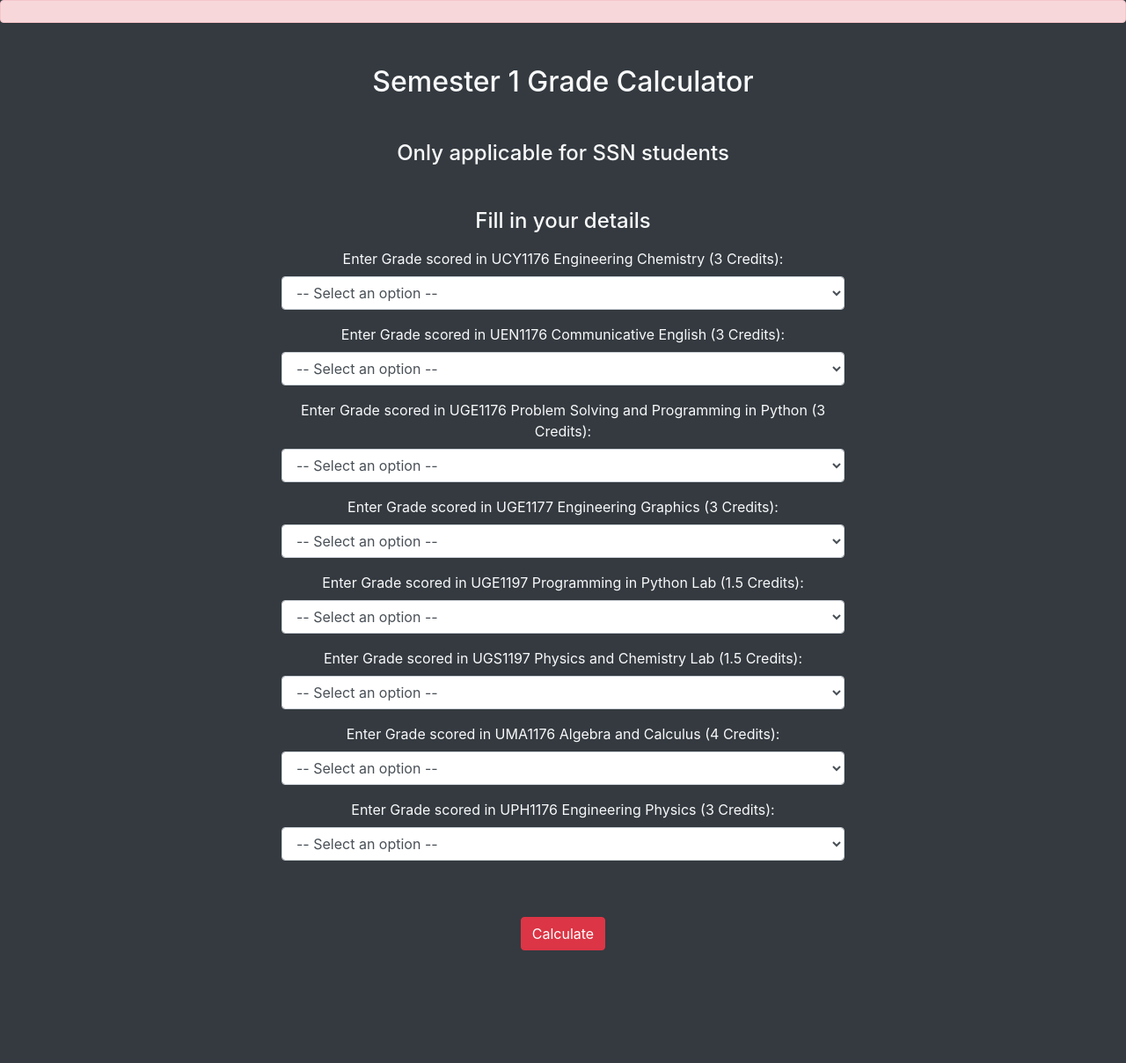
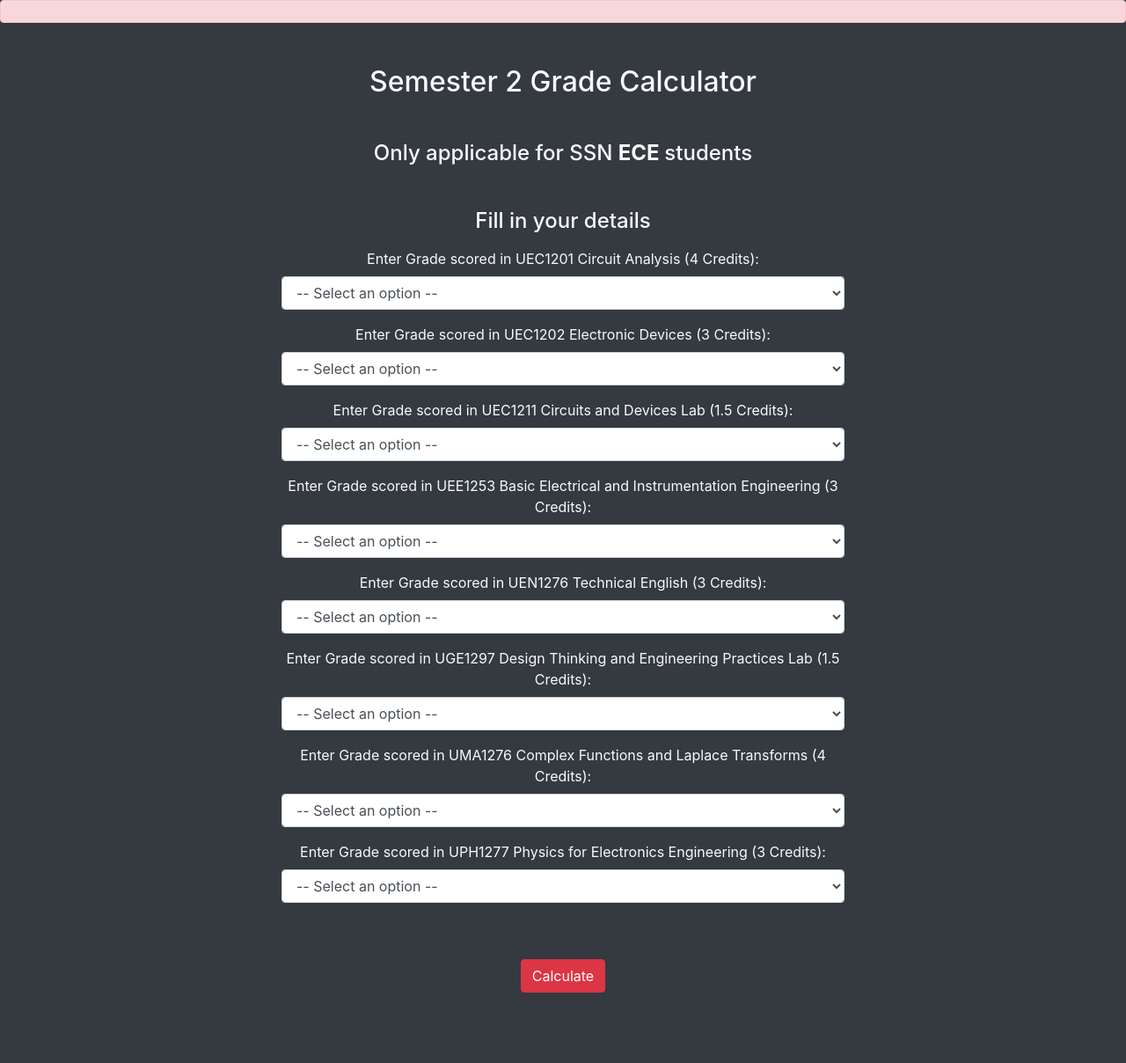
Before and after one commit to hariharan-tech/ssngradecalc, a Flask app: page / in a window 1280 px wide. Shown: the top 1208 px of the page at 88% size. Run offline with Flask 2, Linux system fonts and the light colour scheme; some libraries are stand-ins or nearby versions.

Commit message:
Update index.html

```diff
--- a/templates/index.html
+++ b/templates/index.html
@@ -6,13 +6,13 @@
 <div class="alert alert-danger">
   <strong>{{alertext}}</strong>
 </div>
-<h2 class="my-5">Semester 1 Grade Calculator</h2>
-<h4 class="my-5">Only applicable for SSN students</h4>
+<h2 class="my-5">Semester 2 Grade Calculator</h2>
+<h4 class="my-5">Only applicable for SSN <strong> ECE </strong> students</h4>
 <h4 class="my-3">Fill in your details</h4>
 <form action="/" method="POST" class="w-50 mx-auto my-3">
   <div class="form-group">
-      <label>Enter Grade scored in UCY1176 Engineering Chemistry (3 Credits):</label>
-      <select class="form-control" name="ucy">
+      <label>Enter Grade scored in UEC1201 Circuit Analysis (4 Credits):</label>
+      <select class="form-control" name="ca">
           <option selected value="0">-- Select an option --</option>
           <option value="10">O</option>
         <option value="9">A+</option>
@@ -27,8 +27,8 @@
       </select>
   </div>
   <div class="form-group">
-      <label>Enter Grade scored in UEN1176 Communicative English (3 Credits):</label>
-      <select class="form-control" name="eng">
+      <label>Enter Grade scored in UEC1202 Electronic Devices (3 Credits):</label>
+      <select class="form-control" name="ed">
         <option selected value="0">-- Select an option --</option>
         <option value="10">O</option>
         <option value="9">A+</option>
@@ -43,9 +43,8 @@
       </select>
     </div>
     <div class="form-group">
-      <label>Enter Grade scored in UGE1176 Problem Solving and
-          Programming in Python (3 Credits):</label>
-      <select class="form-control" name="pyt">
+      <label>Enter Grade scored in UEC1211 Circuits and Devices Lab (1.5 Credits):</label>
+      <select class="form-control" name="cdl">
           <option selected value="0">-- Select an option --</option>
           <option value="10">O</option>
         <option value="9">A+</option>
@@ -60,8 +59,8 @@
       </select>
     </div>
     <div class="form-group">
-      <label>Enter Grade scored in UGE1177 Engineering Graphics (3 Credits):</label>
-      <select class="form-control" name="eg">
+      <label>Enter Grade scored in UEE1253 Basic Electrical and Instrumentation Engineering (3 Credits):</label>
+      <select class="form-control" name="eie">
           <option selected value="0">-- Select an option --</option>
           <option value="10">O</option>
         <option value="9">A+</option>
@@ -76,8 +75,8 @@
       </select>
     </div>
     <div class="form-group">
-      <label>Enter Grade scored in UGE1197 Programming in Python Lab (1.5 Credits):</label>
-      <select class="form-control" name="ppl">
+      <label>Enter Grade scored in UEN1276 Technical English (3 Credits):</label>
+      <select class="form-control" name="te">
           <option selected value="0">-- Select an option --</option>
           <option value="10">O</option>
         <option value="9">A+</option>
@@ -92,8 +91,8 @@
       </select>
     </div>
     <div class="form-group">
-      <label>Enter Grade scored in UGS1197 Physics and Chemistry Lab (1.5 Credits):</label>
-      <select class="form-control" name="pcl">
+      <label>Enter Grade scored in UGE1297 Design Thinking and Engineering Practices Lab (1.5 Credits):</label>
+      <select class="form-control" name="dp">
           <option selected value="0">-- Select an option --</option>
           <option value="10">O</option>
         <option value="9">A+</option>
@@ -108,8 +107,8 @@
       </select>
     </div>
     <div class="form-group">
-      <label>Enter Grade scored in UMA1176 Algebra and Calculus (4 Credits):</label>
-      <select class="form-control" name="ac">
+      <label>Enter Grade scored in UMA1276 Complex Functions and Laplace Transforms (4 Credits):</label>
+      <select class="form-control" name="cflt">
           <option selected value="0">-- Select an option --</option>
           <option value="10">O</option>
         <option value="9">A+</option>
@@ -124,8 +123,8 @@
       </select>
     </div>
     <div class="form-group">
-      <label>Enter Grade scored in UPH1176 Engineering Physics (3 Credits):</label>
-      <select class="form-control" name="uph">
+      <label>Enter Grade scored in UPH1277 Physics  for Electronics Engineering (3 Credits):</label>
+      <select class="form-control" name="pee">
           <option selected value="0">-- Select an option --</option>
           <option value="10">O</option>
           <option value="9">A+</option>
```
